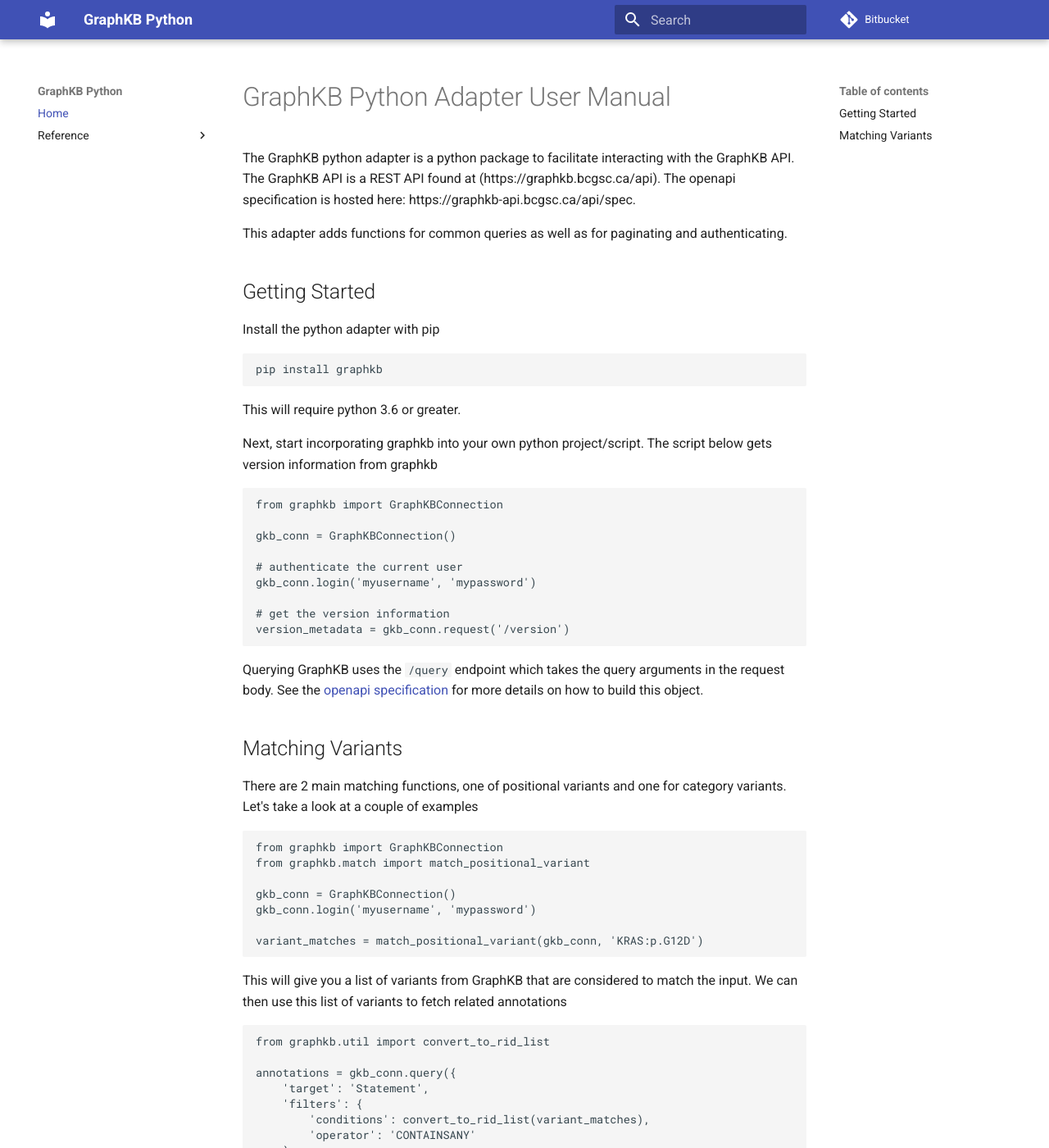
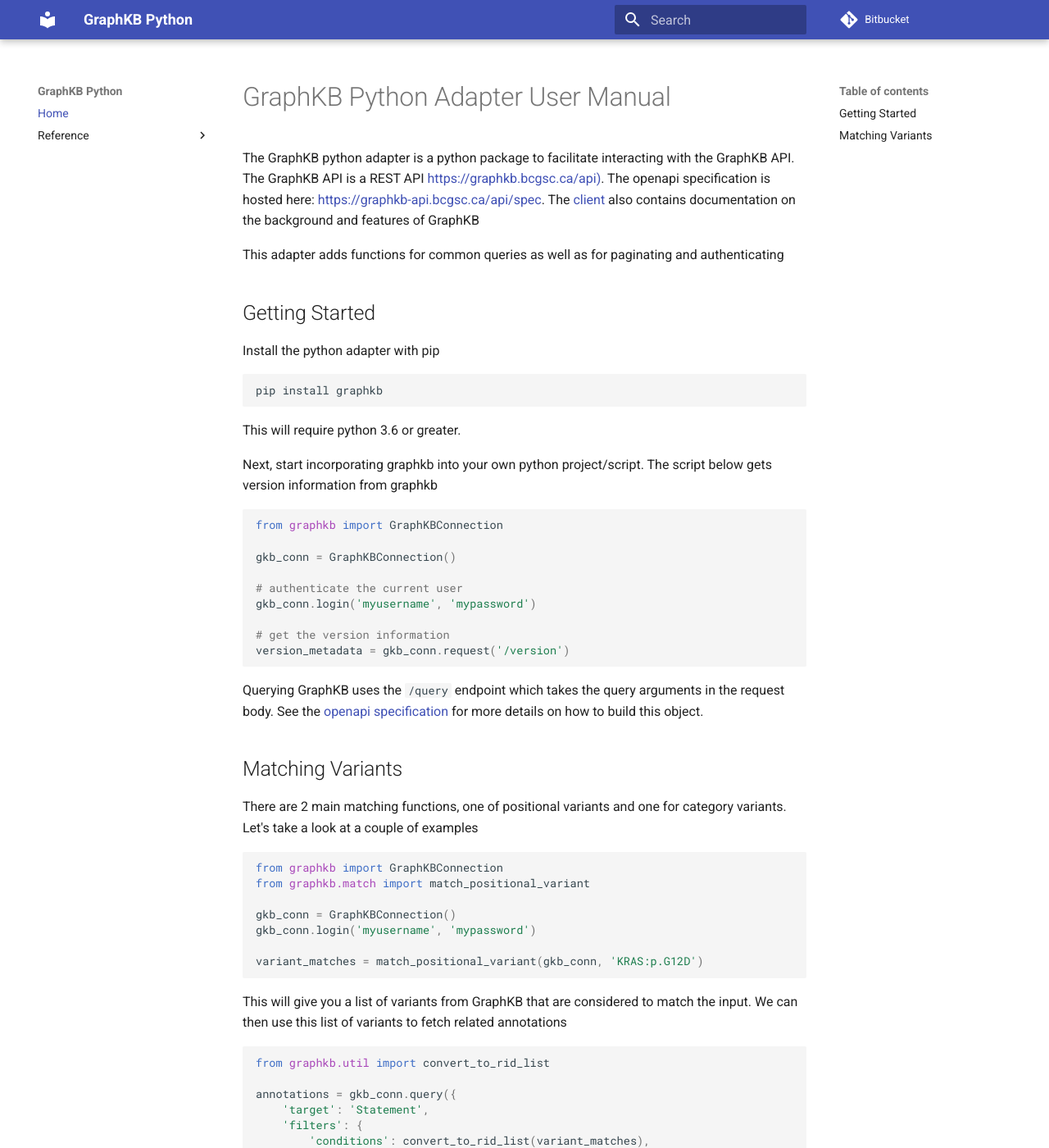
Before and after one commit to bcgsc/pori_graphkb_python, an MkDocs documentation site: the page built from docs/index.md, in a window 1280 px wide and 1400 px high. Shown: the whole window at 82% size. Built offline with MkDocs 1.6.1 and Material for MkDocs 9.7.7, drawn with Linux system fonts in a browser that asks for light colours; some of the changed text lies outside the part shown.

Commit message:
Add syntax hilighting to code blocks

```diff
--- a/docs/index.md
+++ b/docs/index.md
@@ -1,10 +1,11 @@
 # GraphKB Python Adapter User Manual
 
 The GraphKB python adapter is a python package to facilitate interacting with the GraphKB API.
-The GraphKB API is a REST API found at (https://graphkb.bcgsc.ca/api). The openapi specification
-is hosted here: https://graphkb-api.bcgsc.ca/api/spec.
+The GraphKB API is a REST API [https://graphkb.bcgsc.ca/api)](https://graphkb.bcgsc.ca/api). The openapi specification
+is hosted here: [https://graphkb-api.bcgsc.ca/api/spec](https://graphkb-api.bcgsc.ca/api/spec).
+The [client](https://graphkb.bcgsc.ca/about) also contains documentation on the background and features of GraphKB
 
-This adapter adds functions for common queries as well as for paginating and authenticating.
+This adapter adds functions for common queries as well as for paginating and authenticating
 
 ## Getting Started
 
--- a/mkdocs.yml
+++ b/mkdocs.yml
@@ -13,3 +13,5 @@
 repo_url: https://svn.bcgsc.ca/bitbucket/projects/DAT/repos/graphkb_python
 repo_name: Bitbucket
 site_dir: build-docs
+markdown_extensions:
+  - codehilite
```
